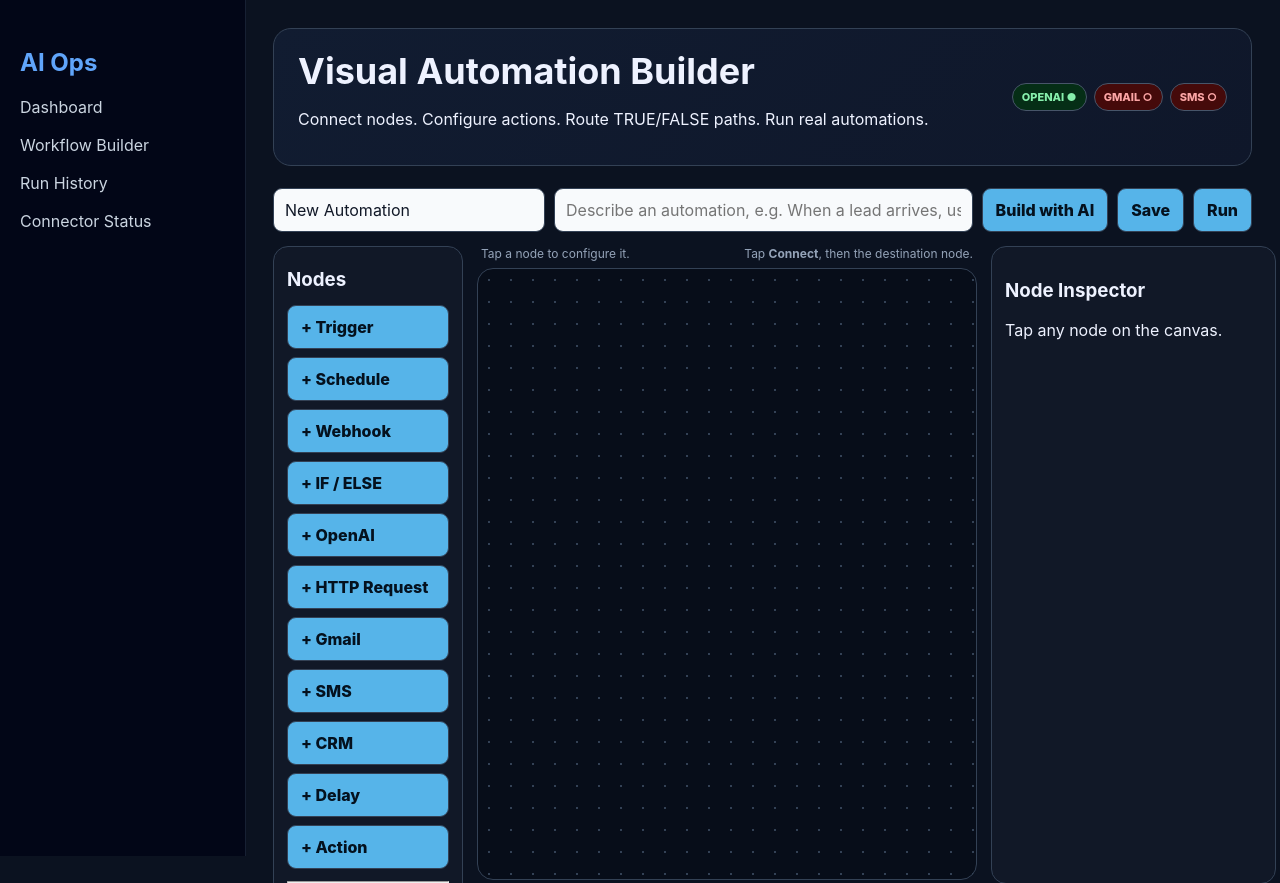
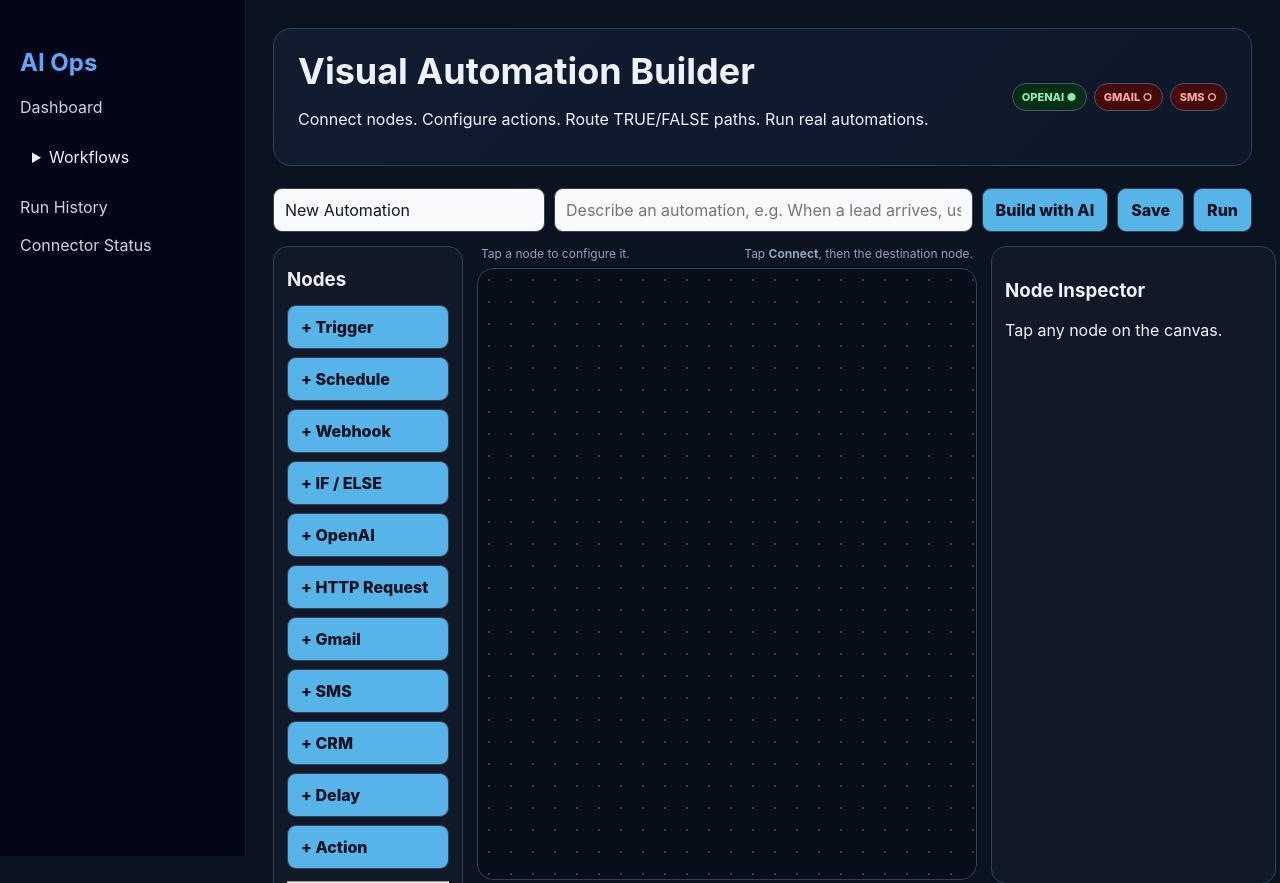
Before and after one commit to jolleyleads/ai-ops-command-center, a Flask app: page /workflows in a window 1280 px wide. Shown: the top 883 px of the page. Run offline with Flask 3, Linux system fonts and the light colour scheme; data that the repository does not hold is empty.

Commit message:
Add email workflow desk: templates/workflows.html

```diff
--- a/templates/workflows.html
+++ b/templates/workflows.html
@@ -1,5 +1,5 @@
 <!DOCTYPE html><html><head><meta name="viewport" content="width=device-width,initial-scale=1"><title>Workflow Builder v2</title><link rel="stylesheet" href="/static/style.css"></head><body>
-<div class="sidebar"><h2>AI Ops</h2><a href="/">Dashboard</a><a href="/workflows">Workflow Builder</a><a href="/api/runs" target="_blank">Run History</a><a href="/api/credentials/status" target="_blank">Connector Status</a></div>
+<div class="sidebar"><h2>AI Ops</h2><a href="/">Dashboard</a><details><summary style="padding:12px;cursor:pointer">Workflows</summary><a href="/workflows">Visual workflow builder</a><a href="/chat-operator?view=email-workflows">Email workflows</a></details><a href="/api/runs" target="_blank">Run History</a><a href="/api/credentials/status" target="_blank">Connector Status</a></div>
 <main class="builder-main"><section class="hero compact"><div><h1>Visual Automation Builder</h1><p>Connect nodes. Configure actions. Route TRUE/FALSE paths. Run real automations.</p></div><div id="connectorBadges" class="badges"></div></section>
 <div class="builder-toolbar"><input id="workflowName" value="New Automation"><input id="aiDescription" placeholder="Describe an automation, e.g. When a lead arrives, use AI to qualify it, then text qualified leads"><button id="aiBuild">Build with AI</button><button id="saveWorkflow">Save</button><button id="runWorkflow">Run</button></div>
 <div class="builder-layout-v2">
```
